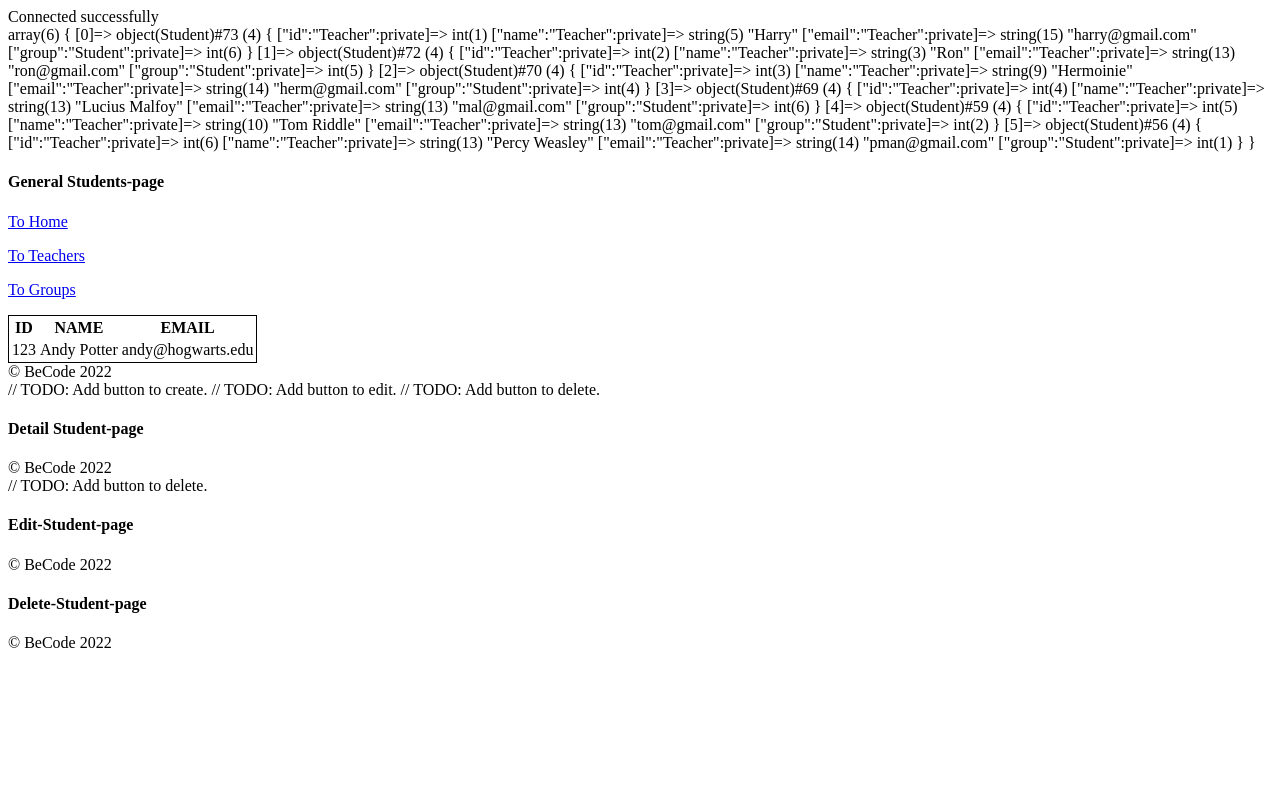
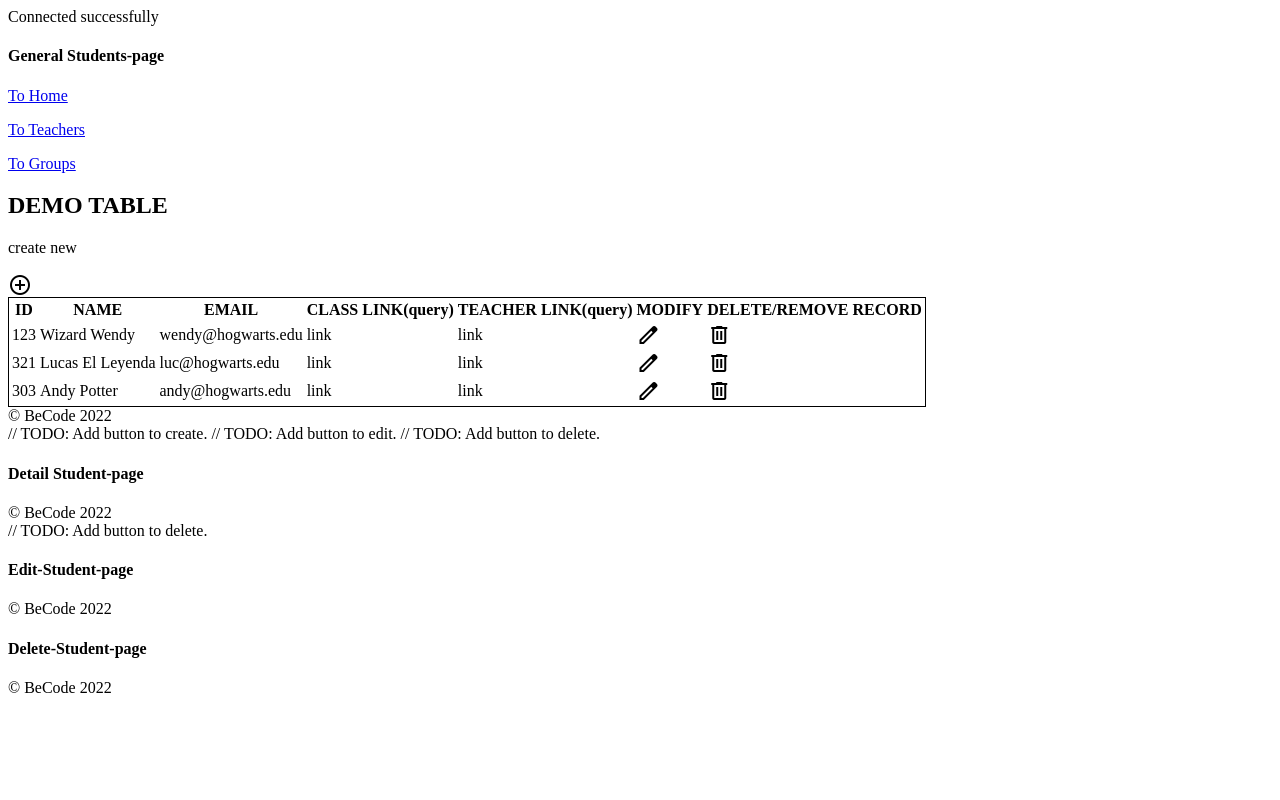
Before and after one commit to WendyQuarteer/php-crud, a PHP site: page /index.php?page=students in a window 1280 px wide. Run offline with PHP 8.4, Linux system fonts and the light colour scheme; data comes from the database, SQL or seed files in the repository; data that the repository does not hold is empty.

Commit message:
table update

```diff
--- a/Model/StudentLoader.php
+++ b/Model/StudentLoader.php
@@ -12,7 +12,7 @@ class StudentLoader extends Database {
             $student = new Student($row);
             $studentArray[] = $student;
         }
-        var_dump($studentArray);//TODO: change to return
+        // var_dump($studentArray);//TODO: change to return
     }
 
     public function createStudent(){
--- a/View/students/students.php
+++ b/View/students/students.php
@@ -14,19 +14,52 @@ Anything complex should be calculated in the model -->
 </section>
 
 <!-- table test // hardcoded -->
+<h2>DEMO TABLE</h2>
 <section>
+    <!-- make into button -->
+    <p>create new</p>
+    <span class="material-symbols-outlined">add_circle</span>
+
     <table style="border: 1px solid;">
         <!-- headings -->
         <tr>
             <th>ID</th>
             <th>NAME</th>
             <th>EMAIL</th>
+            <th>CLASS LINK(query)</th>
+            <th>TEACHER LINK(query)</th>
+            <th>MODIFY</th>
+            <th>DELETE/REMOVE RECORD</th>
         </tr>
         <!-- 1st row -->
         <tr>
             <td>123</td>
+            <td>Wizard Wendy</td>
+            <td>wendy@hogwarts.edu</td>
+            <td>link</td>
+            <td>link</td>
+            <td><span class="material-symbols-outlined">edit</span></td>
+            <td><span class="material-symbols-outlined">delete</span></td>
+        </tr>
+        <!--  -->
+        <tr>
+            <td>321</td>
+            <td>Lucas El Leyenda</td>
+            <td>luc@hogwarts.edu</td>
+            <td>link</td>
+            <td>link</td>
+            <td><span class="material-symbols-outlined">edit</span></td>
+            <td><span class="material-symbols-outlined">delete</span></td>
+        </tr>
+        <!--  -->
+        <tr>
+            <td>303</td>
             <td>Andy Potter</td>
             <td>andy@hogwarts.edu</td>
+            <td>link</td>
+            <td>link</td>
+            <td><span class="material-symbols-outlined">edit</span></td>
+            <td><span class="material-symbols-outlined">delete</span></td>
         </tr>
 
     </table>
```
